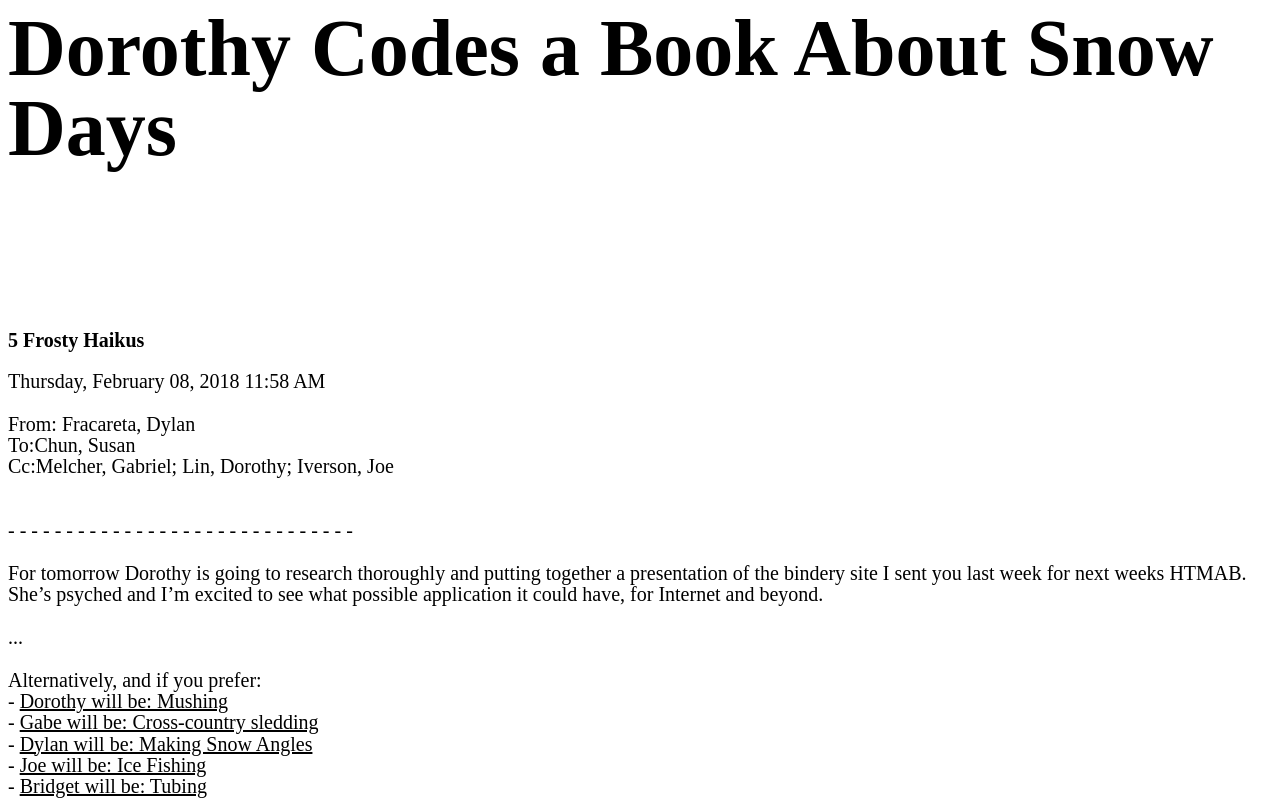
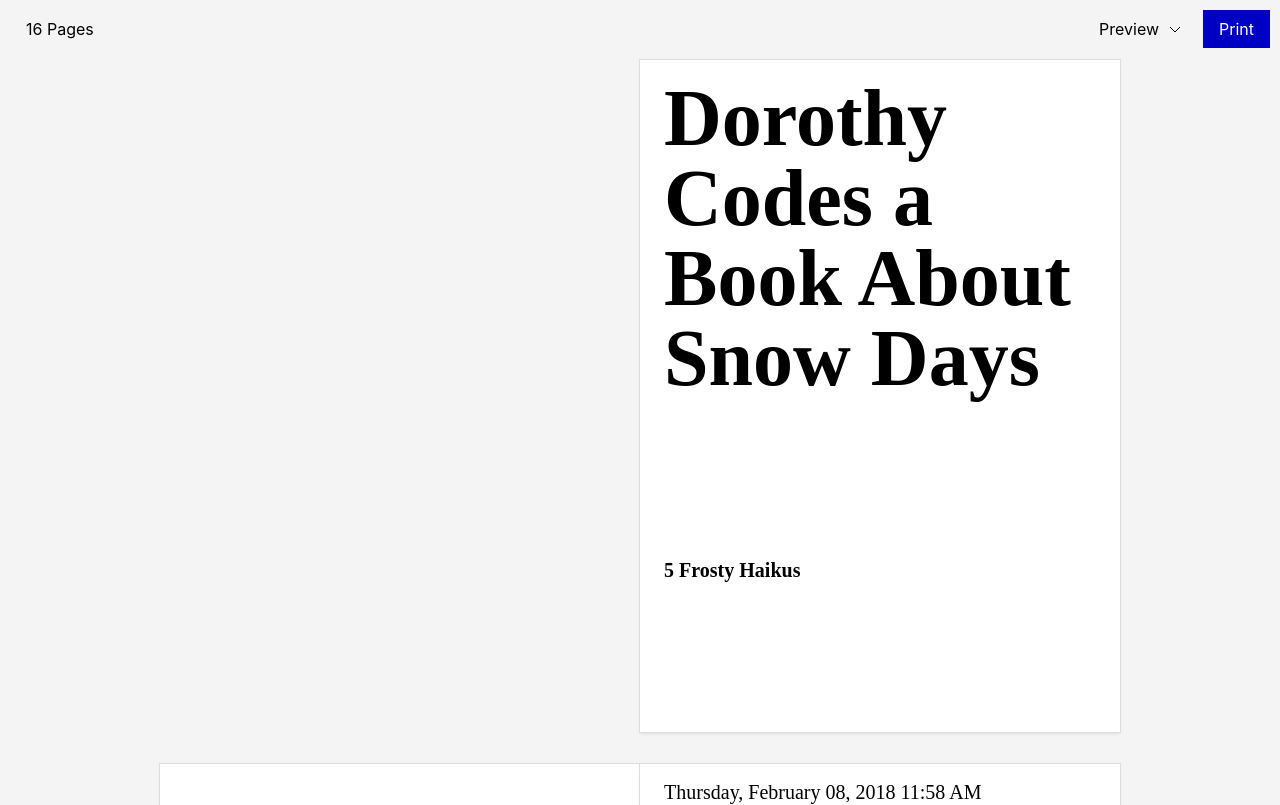
Before and after one commit to dorothymylin/dorothy-codes-a-book, a plain HTML site: page index.html in a window 1280 px wide. Shown: the top 805 px of the page. Drawn offline with Linux system fonts and the light colour scheme; a web font is replaced by a local one.

Commit message:
Update index.html

```diff
--- a/index.html
+++ b/index.html
@@ -74,7 +74,7 @@
 
 	</div>
 
-<script src="js/bindery.min.js"></script>
+<script src="bindery.min.js"></script>
 <script>
   Bindery.makeBook({
   content: '#content',
```
